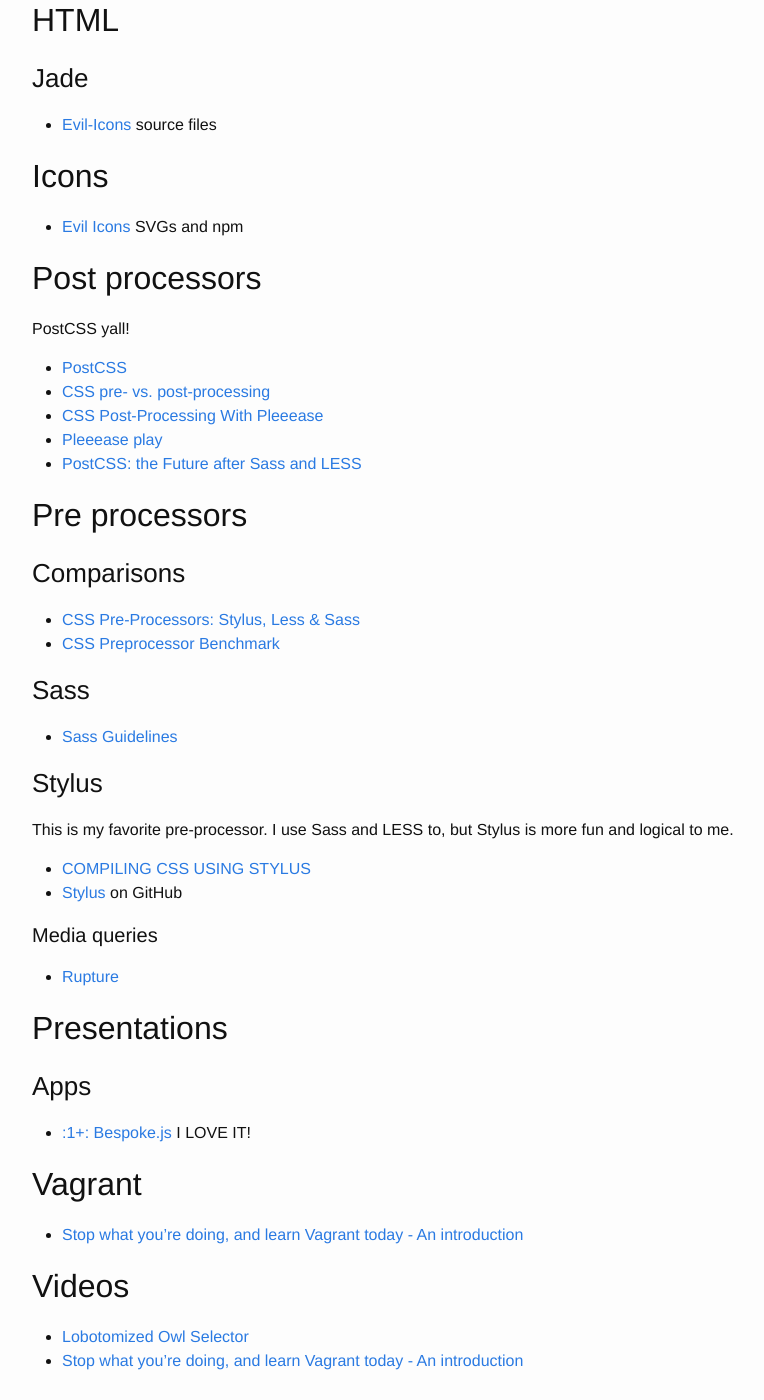
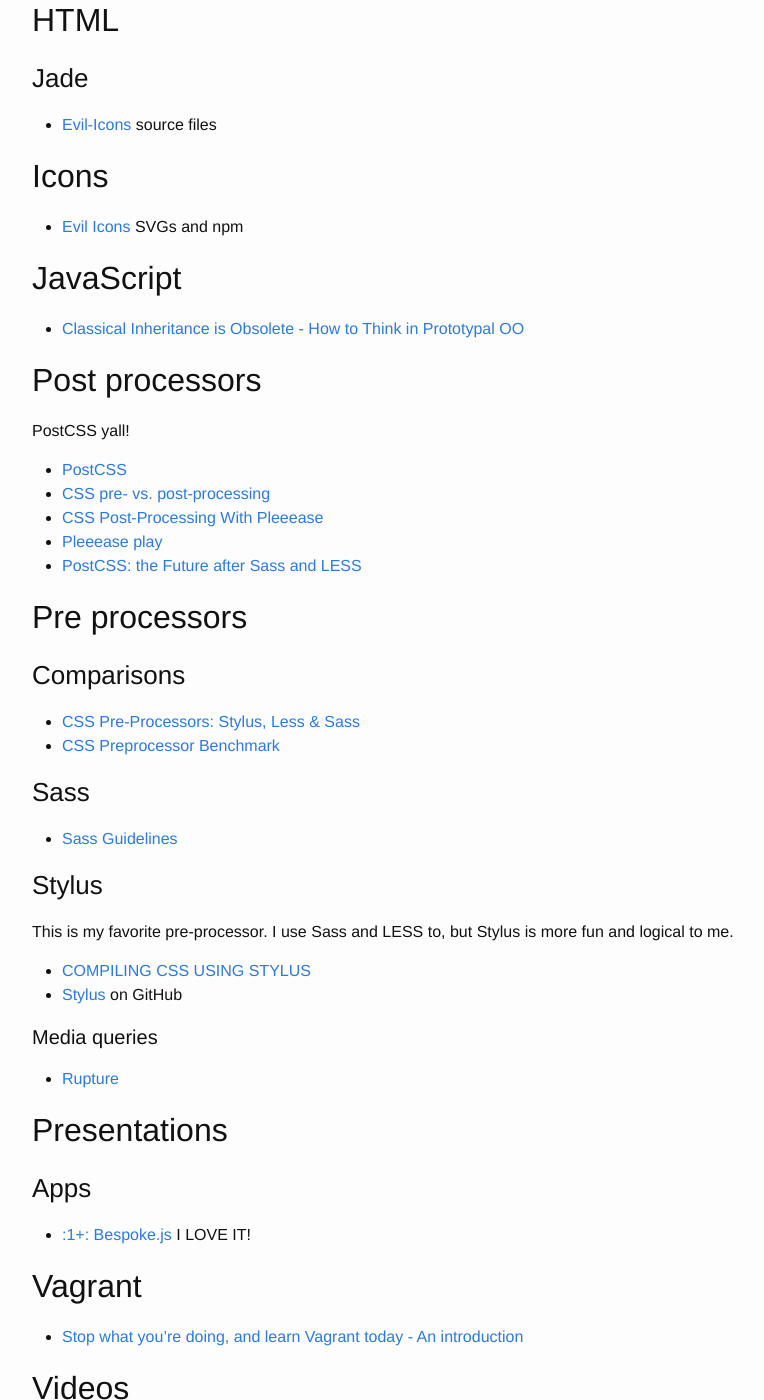
Before and after one commit to brownerd/brownerd.github.io, a Jekyll site: the page built from _posts/2015-01-01-reading-list-2015.md, in a window 1280 px wide and 1400 px high, scrolled down 1383 px. Shown: the whole window, without its empty margins (238-1002 px from the left). Built offline with Jekyll 4.4.1, drawn with Linux system fonts in a browser that asks for light colours; some of the changed text lies outside the part shown.

Commit message:
Classical Inheritance is Obsolete - How to Think in Prototypal OO

```diff
--- a/_posts/2015-01-01-reading-list-2015.md
+++ b/_posts/2015-01-01-reading-list-2015.md
@@ -101,7 +101,9 @@ Just tyring to get better with handling merge conflicts
 
 
 
+## JavaScript
 
+- [Classical Inheritance is Obsolete - How to Think in Prototypal OO](https://vimeo.com/69255635)
 
 
 
@@ -181,3 +183,4 @@ This is my favorite pre-processor. I use Sass and LESS to, but Stylus is more fu
 
 - [Lobotomized Owl Selector](https://www.youtube.com/watch?v=w4skJXB03Ho)
 - [Stop what you're doing, and learn Vagrant today - An introduction](https://www.youtube.com/watch?v=crvJ2C7Hr_ghttps://www.youtube.com/watch?v=crvJ2C7Hr_g)
+- [Classical Inheritance is Obsolete - How to Think in Prototypal OO](https://vimeo.com/69255635)
```
